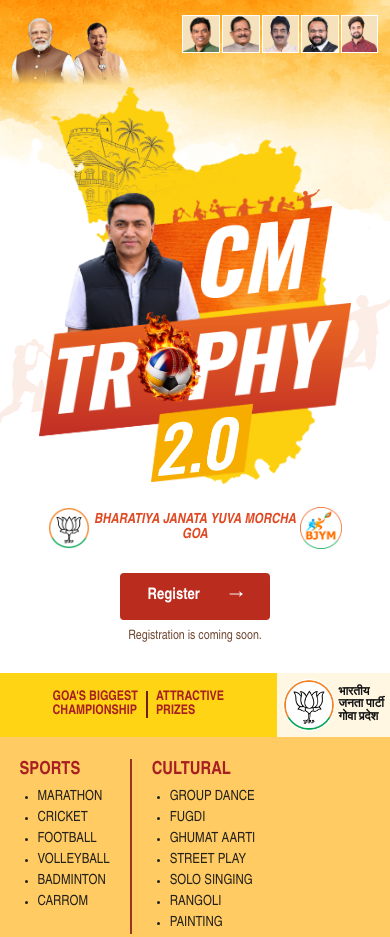
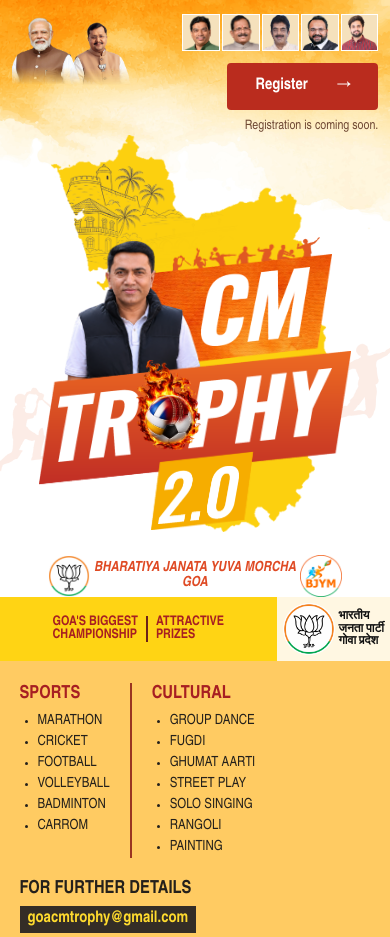
Before and after one commit to RahulVerlekar/cmtrophygoa, a plain HTML site: page public/index.html in a window 390 px wide. Shown: the top 937 px of the page. Drawn offline with Linux system fonts and the light colour scheme.

Commit message:
Move registration link into header
Co-authored-by: Copilot <223556219+Copilot@users.noreply.github.com>

```diff
--- a/public/home.css
+++ b/public/home.css
@@ -27,6 +27,8 @@ body {
 }
 
 .site-header {
+  position: relative;
+  z-index: 1;
   display: flex;
   justify-content: space-between;
   align-items: flex-start;
@@ -35,7 +37,8 @@ body {
 }
 
 .left-header { width: 29%; height: auto; }
-.portraits { display: flex; justify-content: flex-end; gap: 1.4%; width: 40%; padding-top: 1%; }
+.header-right { width: 40%; }
+.portraits { display: flex; justify-content: flex-end; gap: 1.4%; width: 100%; padding-top: 1%; }
 .portraits img { width: 18.5%; aspect-ratio: 1; object-fit: cover; object-position: center top; border: 2px solid white; background: #f5e1bc; }
 .portraits .portrait-hemang { object-position: center 27%; }
 
@@ -56,7 +59,7 @@ body {
 .organiser { display: flex; justify-content: center; align-items: center; gap: 1%; margin: -1% auto 0; padding: 0 15px; }
 .organiser img { width: clamp(42px, 7%, 70px); height: auto; }
 .organiser p { margin: 0; color: #df4a24; font-size: clamp(14px, 2.5vw, 25px); font-weight: 900; font-style: italic; line-height: 1.05; text-align: center; text-transform: uppercase; }
-.registration { padding: 24px 20px 28px; text-align: center; }
+.registration { padding: 12px 0 0; text-align: right; }
 .registration p { margin: 9px 0 0; color: #6f4833; font-size: 13px; }
 .register-button { display: inline-flex; align-items: center; gap: 30px; padding: 14px 28px; border-radius: 4px; background: #ba2c1e; color: white; font-size: 16px; font-weight: 700; text-decoration: none; }
 .register-button:hover { background: #8d1c14; }
@@ -79,7 +82,8 @@ body {
 @media (max-width: 600px) {
   .site-header { padding: 3% 3% 0; }
   .left-header { width: 33%; }
-  .portraits { width: 54%; gap: 1%; }
+  .header-right { width: 54%; }
+  .portraits { gap: 1%; }
   .portraits img { width: 19%; border-width: 1px; }
   .hero { margin-top: 0; }
   .hero-art { width: 80%; }
--- a/public/index.html
+++ b/public/index.html
@@ -11,12 +11,18 @@
     <div class="page">
       <header class="site-header" aria-label="CM Trophy">
         <img class="left-header" src="/images/brochure/Im23.png" alt="Header portraits">
+        <div class="header-right">
           <div class="portraits" aria-label="Organisers">
             <img src="/images/brochure/Im62.png" alt="Damu">
             <img src="/images/brochure/Im60.png" alt="Shripad">
             <img src="/images/brochure/Im58.png" alt="Sadanand">
             <img class="portrait-hemang" src="/images/brochure/Im66.png" alt="Hemang">
             <img src="/images/brochure/Im64.png" alt="Tushar">
+          </div>
+          <div class="registration">
+            <a class="register-button" href="/register/">Register <span aria-hidden="true">&rarr;</span></a>
+            <p>Registration is coming soon.</p>
+          </div>
         </div>
       </header>
 
@@ -43,10 +49,6 @@
           <img src="/images/brochure/Im52.png" alt="">
         </div>
 
-        <div class="registration">
-          <a class="register-button" href="/register/">Register <span aria-hidden="true">&rarr;</span></a>
-          <p>Registration is coming soon.</p>
-        </div>
       </main>
 
       <footer class="site-footer">
```
Lines whose indentation alone changed are shown as unchanged.
